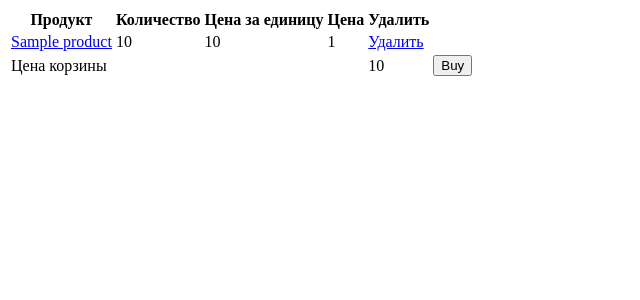
After one commit to varias070/stripe-django-store, a Django app: template store/templates/store/cart.html in a window 1280 px wide. The commit adds this page. Shown: the top 300 px of the page, without its empty margins (0-640 px from the left). Run offline with Django 4.2, Linux system fonts and the light colour scheme; tables that the repository leaves empty hold one stand-in row (values such as "Sample post"); the template is opened without the code that fills it: values that come from a table or form of the project are taken from there, most other values are stand-ins (such as "Sample title", 1, 10 or a date in 2020).

Commit message:
add cart

```diff
--- /dev/null
+++ b/store/templates/store/cart.html
@@ -0,0 +1,46 @@
+<!DOCTYPE html>
+<html lang="en">
+<head>
+    <meta charset="UTF-8">
+    <title>Title</title>
+</head>
+<body>
+    <table class="table table-striped table-hover">
+  <thead>
+    <tr>
+      <th scope="col">Продукт</th>
+      <th scope="col">Количество</th>
+        <th scope="col">Цена за единицу</th>
+      <th scope="col">Цена</th>
+       <th scope="col">Удалить</th>
+        <tbody>
+     {% for item in cart %}
+             <tr>
+                 <td><a href="{% url 'store:show_item' item.product.pk %}" class="link-dark">{{ item.product }}</a></td>
+                 <td>{{ item.quantity }}</td>
+                 <td class="num">{{ item.price }}</td>
+                 <td class="num">{{ item.total_price }}</td>
+                 <td><a href="{% url 'store:cart_remove' item.product.pk %}"  class="link-dark">Удалить</a></td>
+                </tr>
+    {% endfor %}
+            <tr>
+                <td>Цена корзины</td>
+                <td colspan="3"></td>
+                <td class="num">{{ cart.get_total_price }}</td>
+                <td class="num"><button id="buy-button">Buy</button></td>
+                <script type="text/javascript">
+                      var stripe = Stripe('pk_test_TYooMQauvdEDq54NiTphI7jx');
+                      var buyButton = document.getElementById('buy-button');
+                      buyButton.addEventListener('click', function() {
+                        // Create a new Checkout Session using the server-side endpoint
+                        // Redirect to Stripe Session Checkout
+                        fetch('/buy/{{item.id}}', {method: 'GET'})
+                        .then(response => {return response.json()})
+                        .then(session => stripe.redirectToCheckout({ sessionId: session.id }))
+                      });
+                </script>
+        </tr>
+        </tbody>
+    </table>
+</body>
+</html>
--- a/store/urls.py
+++ b/store/urls.py
@@ -4,8 +4,8 @@ from . import views
 app_name = 'store'
 urlpatterns = [
     path('buy/<int:item_id>/', views.create_checkout_session, name='create_checkout_session'),
-    path('item/<int:item_id>/', views.show_item, name='item'),
+    path('item/<int:item_id>/', views.show_item, name='show_item'),
     path('cart', views.cart_detail, name='cart_detail'),
-    path('cart/<int:item_id>/', views.cart_add, name='cart_add'),
-    path('remove/(<int:Item_id>)/', views.cart_remove, name='cart_remove'),
+    path('cart/add/<int:item_id>/', views.cart_add, name='cart_add'),
+    path('cart/remove/<int:item_id>/', views.cart_remove, name='cart_remove'),
 ]
```
Also changed, not shown: store/templates/store/item.html (+12 -7 lines), store/views.py (+4 -3 lines).
